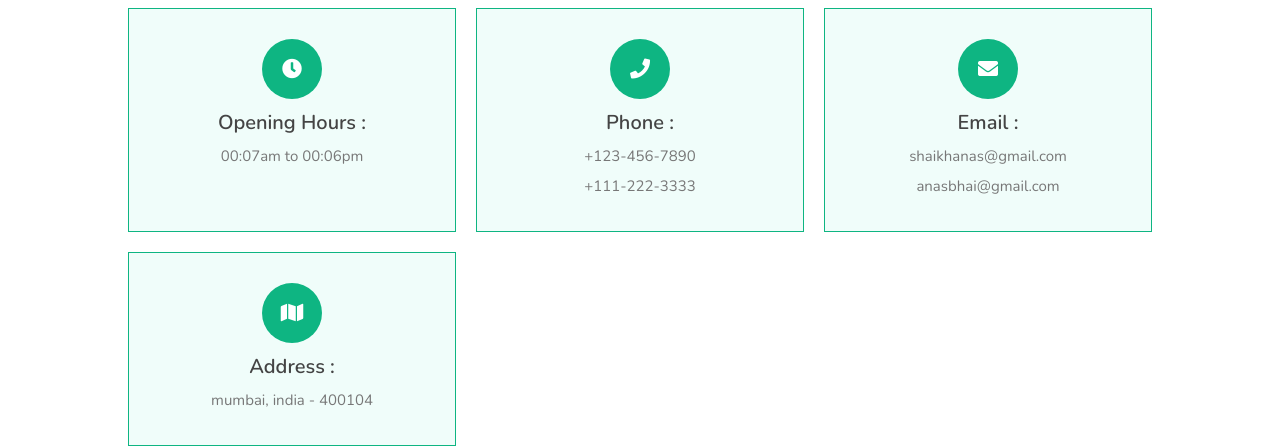
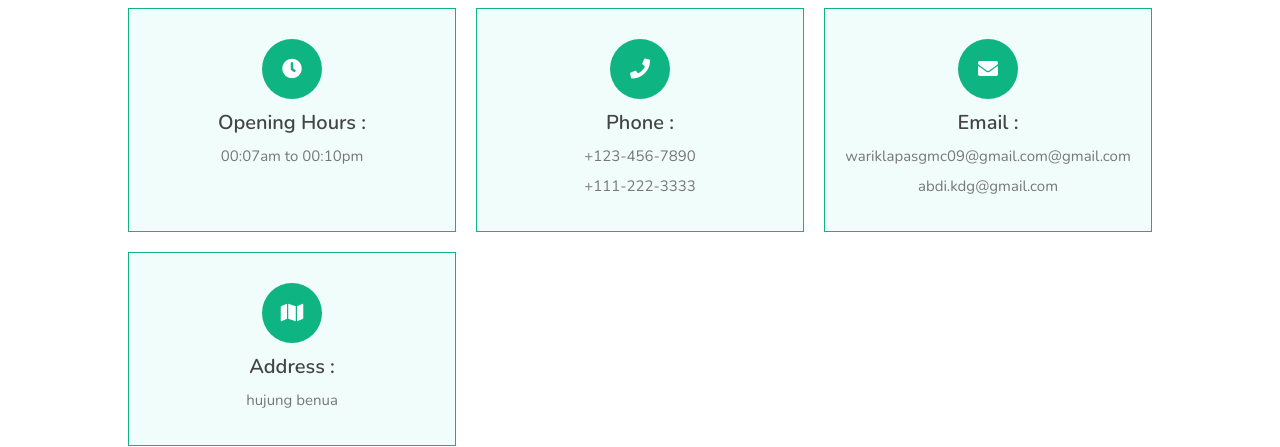
Before and after one commit to AICDS/AICDS.github.oi, a plain HTML site: page contact.html in a window 1280 px wide. Shown: the part 387-834 px from the top of the page. Drawn offline with nearby package versions, Linux system fonts and the light colour scheme.

Commit message:
Update contact.html

```diff
--- a/contact.html
+++ b/contact.html
@@ -92,7 +92,7 @@
       <div class="icons">
          <i class="fas fa-clock"></i>
          <h3>opening hours :</h3>
-         <p>00:07am to 00:06pm</p>
+         <p>00:07am to 00:10pm</p>
       </div>
 
       <div class="icons">
@@ -105,14 +105,14 @@
       <div class="icons">
          <i class="fas fa-envelope"></i>
          <h3> email : </h3>
-         <p>shaikhanas@gmail.com</p>
-         <p>anasbhai@gmail.com</p>
+         <p>wariklapasgmc09@gmail.com@gmail.com</p>
+         <p>abdi.kdg@gmail.com</p>
       </div>
 
       <div class="icons">
          <i class="fas fa-map"></i>
          <h3>address :</h3>
-         <p>mumbai, india - 400104</p>
+         <p>hujung benua</p>
       </div>
 
    </div>
```
